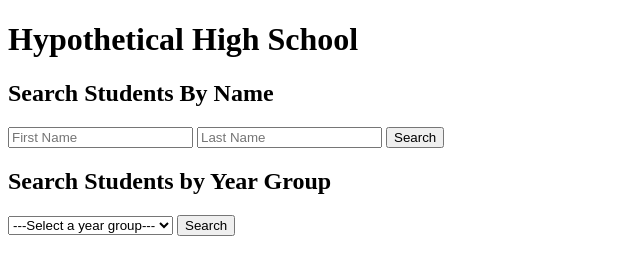
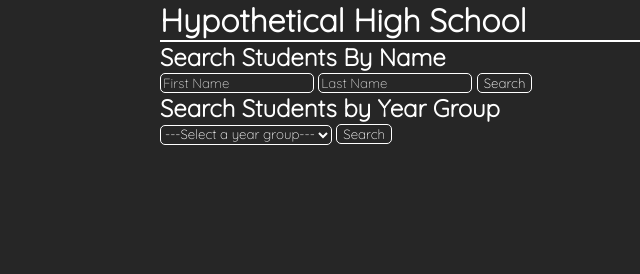
Before and after one commit to b7rch4/CBUK, a plain HTML site: page task/index.html in a window 1280 px wide. Shown: the whole page, without its empty margins (0-640 px from the left). Drawn offline with Linux system fonts and the light colour scheme.

Commit message:
Styled Elements

```diff
--- a/task/app.js
+++ b/task/app.js
@@ -44,6 +44,7 @@ searchByName = async () => {
 
     filteredByName.forEach(student => {
         const studentInfo = document.createElement('div');
+        studentInfo.className = "studentInfo";
 
         const studentName = document.createElement('h2');
         studentName.innerText = student.first_name + ' ' + student.last_name;
--- a/task/index.html
+++ b/task/index.html
@@ -8,7 +8,7 @@
     <link rel="stylesheet" href="styles.css">
 </head>
 <body>
-    <h1 id="title">Hypothetical High School</h1>
+    <h1 id="title" class="heading">Hypothetical High School</h1>
     <div>
         <h2>Search Students By Name</h2>
         <input type="text" id="firstName" placeholder="First Name">
--- a/task/styles.css
+++ b/task/styles.css
@@ -0,0 +1,46 @@
+@import url('https://fonts.googleapis.com/css2?family=Quicksand:wght@300&family=Space+Mono&display=swap');
+
+* {
+    background-color: #262626;
+    color: #fff;
+    font-family: 'Quicksand', sans-serif;
+    margin: 0;
+    width: auto;
+    height: auto;
+    box-sizing: border-box;
+    /* text-align: center; */
+    margin: auto;
+    max-width: 960px;
+}
+
+.heading {
+    border-bottom: 2px solid #fff;
+}
+
+input {
+    border: 1px solid #fff;
+    border-radius: 5px;
+}
+
+::placeholder {
+    color: #dbdbdb
+}
+
+button {
+    border: 1px solid #fff;
+    border-radius: 5px;
+    cursor: pointer;
+}
+
+select {
+    border: 1px solid #fff;
+    border-radius: 5px;
+}
+
+.studentInfo {
+    width: auto;
+    max-width: 200px;
+    height: 200px;
+    border: 1px solid #fff;
+    border-radius: 5px;
+}
```
